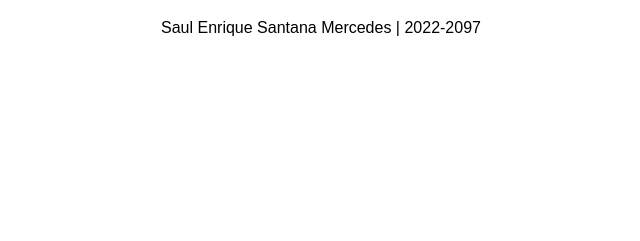
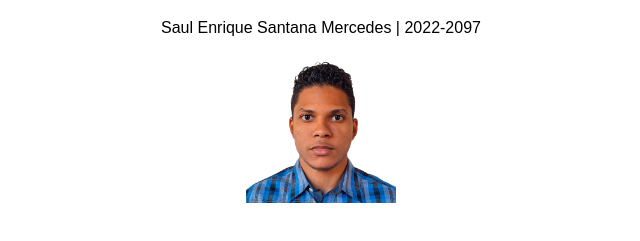
Before and after one commit to saulsantana0412/PracticaPrimerParcial, a website: page index.html in a window 1280 px wide. Shown: the part 61-302 px from the top of the page, without its empty margins (319-959 px from the left). Drawn offline with Linux system fonts and the light colour scheme.

Commit message:
Agregando mi imagen al archivo html

```diff
--- a/index.html
+++ b/index.html
@@ -17,5 +17,7 @@
     <h1>Practica Primer Parcial</h1>
     <p>Saul Enrique Santana Mercedes | 2022-2097</p>
 
+    <img src="imagen.png" alt="Saul Santana" width="150">
+
 </body>
 </html>
```
Also changed, not shown: imagen.png (added).
